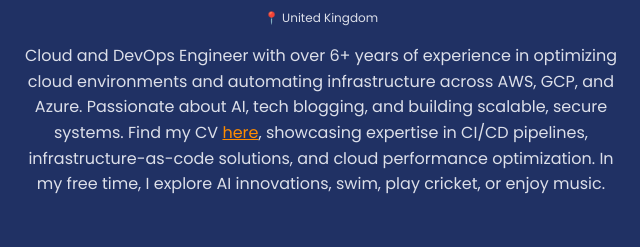
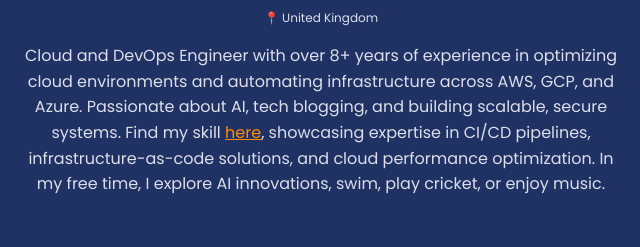
Before and after one commit to NAGESHGOWDA1993/NAGESHGOWDA1993.github.io, a website: page index.html in a window 1280 px wide. Shown: the part 351-598 px from the top of the page, 319-959 px from the left. Drawn offline with nearby package versions, Linux system fonts and the light colour scheme.

Commit message:
Update index.html

```diff
--- a/index.html
+++ b/index.html
@@ -199,7 +199,7 @@
                 <div class="location">
                     <span>&#x1F4CD;</span> United Kingdom
                 </div>
-                <p>Cloud and DevOps Engineer with over 6+ years of experience in optimizing cloud environments and automating infrastructure across AWS, GCP, and Azure. Passionate about AI, tech blogging, and building scalable, secure systems. Find my CV <a href="NAGESHA-KS-CV.pdf" style="color: #FF8C00;">here</a>, showcasing expertise in CI/CD pipelines, infrastructure-as-code solutions, and cloud performance optimization. In my free time, I explore AI innovations, swim, play cricket, or enjoy music.</p>
+                <p>Cloud and DevOps Engineer with over 8+ years of experience in optimizing cloud environments and automating infrastructure across AWS, GCP, and Azure. Passionate about AI, tech blogging, and building scalable, secure systems. Find my skill <a href="NAGESHA-KS-CVa.pdf" style="color: #FF8C00;">here</a>, showcasing expertise in CI/CD pipelines, infrastructure-as-code solutions, and cloud performance optimization. In my free time, I explore AI innovations, swim, play cricket, or enjoy music.</p>
             </div>
         </div>
 
```
